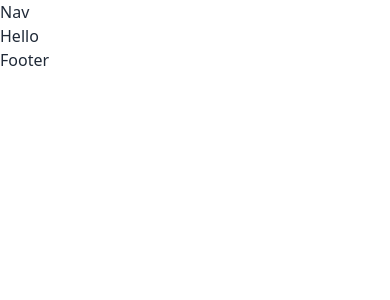
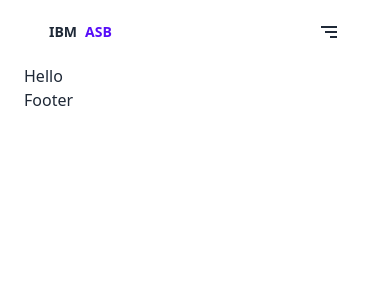
Before and after one commit to UmbrellaCrow612/watson-web, a Next.js app: page / in a window 390 px wide. Shown: the top 300 px of the page. Built offline with nearby package versions, Linux system fonts and the light colour scheme.

Commit message:
added mobile view frame

```diff
--- a/package.json
+++ b/package.json
@@ -19,6 +19,7 @@
     "next": "13.1.6",
     "react": "18.2.0",
     "react-dom": "18.2.0",
+    "react-icons": "^4.7.1",
     "theme-change": "^2.3.0",
     "typescript": "4.9.5"
   },
--- /dev/null
+++ b/src/components/Navigation/Logo.tsx
@@ -0,0 +1,9 @@
+import Link from "next/link";
+
+export default function Logo() {
+  return (
+    <Link href="/" className="btn btn-ghost gap-2">
+      IBM <span className="text-primary">ASB</span>
+    </Link>
+  );
+}
--- /dev/null
+++ b/src/components/Navigation/MobileMenu.tsx
@@ -0,0 +1,22 @@
+import { BiMenuAltRight } from "react-icons/bi";
+
+export default function MobileMenu() {
+  return (
+    <div className="dropdown dropdown-end">
+      <label tabIndex={0} className="btn btn-ghost text-2xl">
+        <BiMenuAltRight />
+      </label>
+      <ul
+        tabIndex={0}
+        className="dropdown-content menu p-2 shadow bg-base-100 rounded-box w-52"
+      >
+        <li>
+          <a>Item 1</a>
+        </li>
+        <li>
+          <a>Item 2</a>
+        </li>
+      </ul>
+    </div>
+  );
+}
--- a/src/components/Navigation/index.tsx
+++ b/src/components/Navigation/index.tsx
@@ -1,3 +1,11 @@
+import Logo from "./Logo";
+import MobileMenu from "./MobileMenu";
+
 export default function Navigation() {
-  return <nav>Nav</nav>;
+  return (
+    <nav className="navbar bg-base-100 justify-between">
+      <Logo />
+      <MobileMenu />
+    </nav>
+  );
 }
--- a/src/layouts/GlobalLayout.tsx
+++ b/src/layouts/GlobalLayout.tsx
@@ -4,10 +4,10 @@ import { ReactNode } from "react";
 
 export default function GlobalLayout({ children }: { children: ReactNode }) {
   return (
-    <>
+    <div className="max-w-screen-lg mx-auto px-6 lg:px-0">
       <Navigation />
       <main>{children}</main>
       <Footer />
-    </>
+    </div>
   );
 }
```
Also changed, not shown: 1 other file (tests, documents, lock files or other folders).
